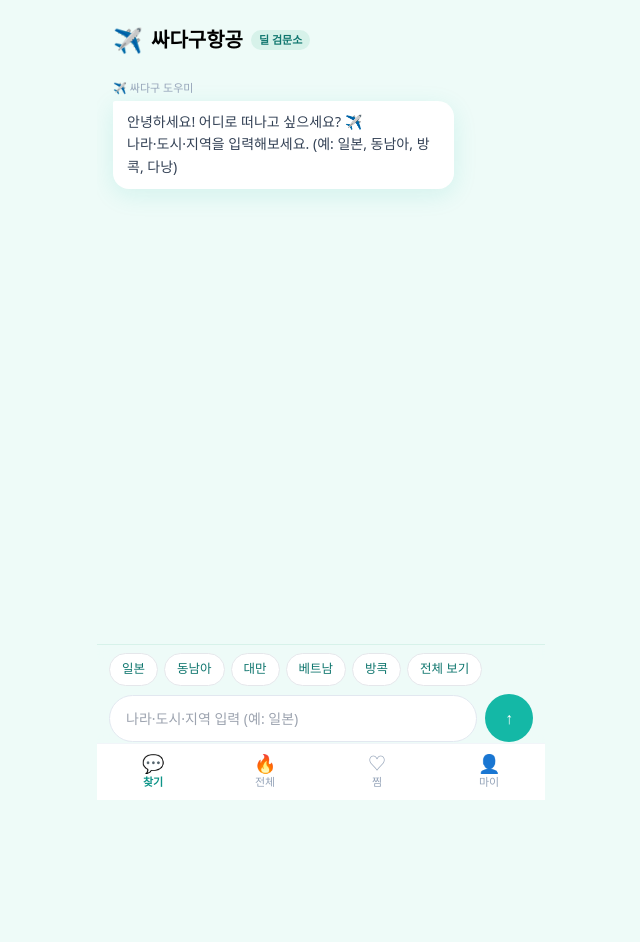
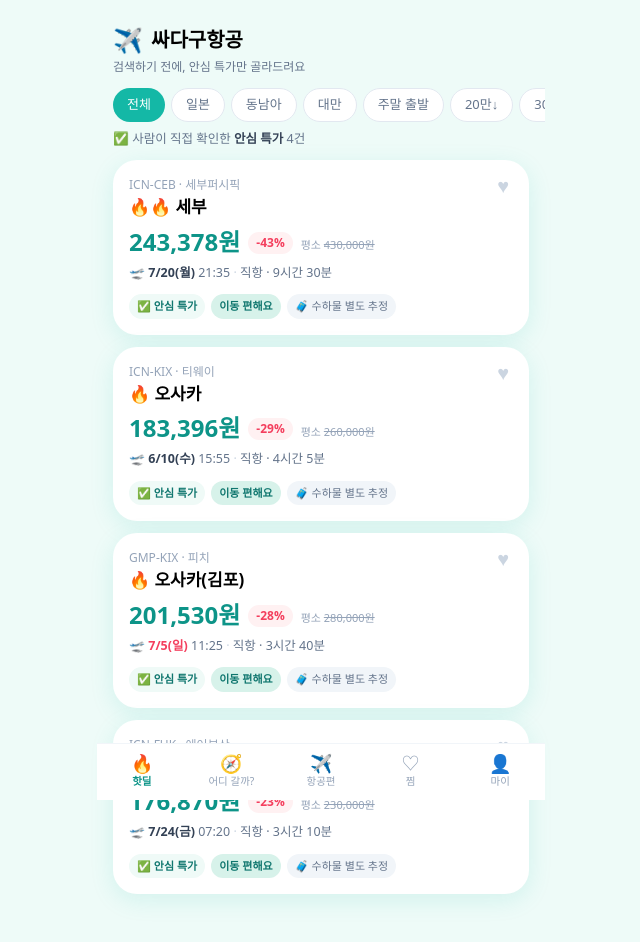
Before and after one commit to emforhs2002-bit/ssadagu-air-site, a React (Vite) app: page / in a window 1280 px wide. Shown: the top 942 px of the page, without its empty margins (319-959 px from the left). Before the commit the page ends 830 px from the top, so only its background shows below. Built offline with nearby package versions, Linux system fonts and the light colour scheme.

Commit message:
feat: v1 핫딜 중심 재구성(5탭 핫딜/어디갈까/항공편/찜/마이) + 용어 따뜻하게(안심특가·진짜내는돈·이동편함·꼼꼼확인표)

```diff
--- a/src/App.jsx
+++ b/src/App.jsx
@@ -1,37 +1,35 @@
-import React, { useEffect, useMemo, useRef, useState } from 'react'
+import React, { useEffect, useState } from 'react'
 
 /* ───────── helpers ───────── */
 const DAYS = ['일', '월', '화', '수', '목', '금', '토']
 const won = n => (n == null ? '-' : Number(n).toLocaleString('ko-KR') + '원')
 function parseDt(s) { if (!s) return null; const [d, t] = String(s).split(' '); const dt = new Date(d.replace(/-/g, '/') + ' ' + (t || '00:00')); return isNaN(dt) ? null : dt }
 function fmtDate(s) { const dt = parseDt(s); if (!dt) return { full: s || '-', weekend: false, month: 0 }; const w = dt.getDay(); return { md: `${dt.getMonth() + 1}/${dt.getDate()}`, dow: DAYS[w], time: (s.split(' ')[1] || ''), weekend: w === 0 || w === 6, month: dt.getMonth() + 1, full: `${dt.getMonth() + 1}/${dt.getDate()}(${DAYS[w]}) ${s.split(' ')[1] || ''}` } }
-const fatigueStyle = f => ({ '좋음': 'text-brand-700 bg-brand-100', '보통': 'text-amber-700 bg-amber-100', '나쁨': 'text-rose-700 bg-rose-100' }[f] || 'text-slate-600 bg-slate-100')
-const gradeStyle = g => (g === 'A' ? 'bg-brand-600' : g === 'B' ? 'bg-brand-500' : g === 'C' ? 'bg-amber-500' : g === 'D' ? 'bg-rose-500' : 'bg-slate-400')
-const statusLabel = s => ({ published: '검수완료', sample: '검수 샘플', auto: '자동발견', closed: '마감' }[s] || '검수 대기')
+const moveComfort = f => ({ '좋음': '이동 편해요', '보통': '조금 번거로워요', '나쁨': '많이 번거로워요' }[f] || f)
+const comfortStyle = f => ({ '좋음': 'text-brand-700 bg-brand-100', '보통': 'text-amber-700 bg-amber-100', '나쁨': 'text-rose-700 bg-rose-100' }[f] || 'text-slate-600 bg-slate-100')
+const safeBooking = g => (g === 'A' || g === 'B') ? { t: '안심 예약처', c: 'bg-brand-500' } : { t: '확인 필요 예약처', c: 'bg-amber-500' }
 
-/* ───────── 지역/도시 매핑 (채팅 검색) ───────── */
+/* ───────── 지역 매핑 (핫딜 카테고리) ───────── */
 const GEO = {
-  '일본': ['FUK', 'KIX', 'TYO', 'HND', 'NRT', 'OKA', 'CTS'],
-  '대만': ['TPE', 'KHH'],
-  '베트남': ['DAD', 'NHA', 'HAN', 'SGN', 'PQC'],
-  '태국': ['BKK', 'HKT', 'CNX'],
-  '필리핀': ['CEB', 'MNL', 'KLO'],
-  '싱가포르': ['SIN'], '말레이시아': ['KUL', 'BKI'], '인도네시아': ['DPS', 'CGK'],
-  '중국': ['PVG', 'TAO', 'PEK', 'CAN'], '홍콩': ['HKG'], '괌': ['GUM'], '사이판': ['SPN'],
+  '일본': ['FUK', 'KIX', 'TYO', 'HND', 'NRT', 'OKA', 'CTS'], '대만': ['TPE', 'KHH'],
+  '베트남': ['DAD', 'NHA', 'HAN', 'SGN'], '태국': ['BKK', 'HKT'], '필리핀': ['CEB', 'MNL'],
+  '싱가포르': ['SIN'], '중국': ['PVG', 'TAO'], '괌': ['GUM'],
 }
-const REGION = {
-  '동남아': ['베트남', '태국', '필리핀', '싱가포르', '말레이시아', '인도네시아'],
-  '일본대만': ['일본', '대만'],
-}
+const REGION = { '동남아': ['베트남', '태국', '필리핀', '싱가포르'] }
 const destOf = d => (d.route || '').split('-')[1] || ''
-function searchDeals(deals, qRaw) {
-  const q = (qRaw || '').trim()
-  if (!q) return []
-  if (['전체', '전부', '다', '아무', '모두'].some(k => q.includes(k))) return deals
+function byGeo(deals, q) {
   const codes = new Set(); const countries = []
   for (const [r, cs] of Object.entries(REGION)) if (q.includes(r) || r.includes(q)) countries.push(...cs)
   for (const [c, list] of Object.entries(GEO)) if (q.includes(c) || c.includes(q) || countries.includes(c)) list.forEach(x => codes.add(x))
   return deals.filter(d => codes.has(destOf(d)) || (d.city && (d.city.includes(q) || q.includes(d.city))))
+}
+const CATS = [['all', '전체'], ['일본', '일본'], ['동남아', '동남아'], ['대만', '대만'], ['weekend', '주말 출발'], ['b20', '20만↓'], ['b30', '30만↓']]
+function filterCat(deals, cat) {
+  if (cat === 'all') return deals
+  if (cat === 'weekend') return deals.filter(d => fmtDate(d.departure_time).weekend)
+  if (cat === 'b20') return deals.filter(d => d.price <= 200000)
+  if (cat === 'b30') return deals.filter(d => d.price <= 300000)
+  return byGeo(deals, cat)
 }
 
 /* ───────── localStorage ───────── */
@@ -40,7 +38,7 @@ function useSaved() {
   const toggle = id => setIds(p => { const n = p.includes(id) ? p.filter(x => x !== id) : [...p, id]; localStorage.setItem('saved', JSON.stringify(n)); return n })
   return [ids, toggle]
 }
-function report(id, kind) { const l = JSON.parse(localStorage.getItem('reports') || '[]'); l.push({ id, kind, at: new Date().toISOString() }); localStorage.setItem('reports', JSON.stringify(l)); alert('신고 접수했어요. 감사합니다! 🙏') }
+function report(id, kind) { const l = JSON.parse(localStorage.getItem('reports') || '[]'); l.push({ id, kind, at: new Date().toISOString() }); localStorage.setItem('reports', JSON.stringify(l)); alert('알려줘서 고마워요! 🙏 확인하고 바로 정리할게요.') }
 
 /* ───────── deal card ───────── */
 function DealCard({ d, saved, onSave, onOpen }) {
@@ -48,10 +46,7 @@ function DealCard({ d, saved, onSave, onOpen }) {
   return (
     <div className="bg-white rounded-3xl shadow-soft p-4 active:scale-[.99] transition" onClick={() => onOpen(d)}>
       <div className="flex items-start justify-between">
-        <div>
-          <div className="text-[12px] text-slate-400 font-medium">{d.route} · {d.airline}</div>
-          <div className="text-[17px] font-extrabold leading-tight mt-0.5">{d.badge} {d.city}</div>
-        </div>
+        <div><div className="text-[12px] text-slate-400 font-medium">{d.route} · {d.airline}</div><div className="text-[17px] font-extrabold leading-tight mt-0.5">{d.badge} {d.city}</div></div>
         <button onClick={e => { e.stopPropagation(); onSave(d.id) }} className={'text-xl leading-none px-1 ' + (saved ? 'text-rose-500' : 'text-slate-300')}>♥</button>
       </div>
       <div className="flex items-end gap-2 mt-2">
@@ -61,8 +56,8 @@ function DealCard({ d, saved, onSave, onOpen }) {
       </div>
       <div className="text-[12.5px] text-slate-500 mt-1.5">🛫 <b className={dep.weekend ? 'text-rose-500' : 'text-slate-700'}>{dep.md}({dep.dow})</b> {dep.time}<span className="text-slate-300"> · </span>{d.transfers === 0 ? '직항' : '경유 ' + d.transfers + '회'}{d.duration ? ' · ' + d.duration : ''}</div>
       <div className="flex flex-wrap gap-1.5 mt-3">
-        <span className="text-[11px] font-bold text-brand-700 bg-brand-50 rounded-full px-2 py-1">✅ {statusLabel(d.status)}</span>
-        <span className={'text-[11px] font-bold rounded-full px-2 py-1 ' + fatigueStyle(d.fatigue)}>피로도 {d.fatigue}</span>
+        <span className="text-[11px] font-bold text-brand-700 bg-brand-50 rounded-full px-2 py-1">✅ 안심 특가</span>
+        <span className={'text-[11px] font-bold rounded-full px-2 py-1 ' + comfortStyle(d.fatigue)}>{moveComfort(d.fatigue)}</span>
         <span className="text-[11px] font-medium text-slate-500 bg-slate-100 rounded-full px-2 py-1">🧳 {d.carrier_type === 'LCC' ? '수하물 별도 추정' : '수하물 포함 추정'}</span>
       </div>
     </div>
@@ -72,7 +67,7 @@ function DealCard({ d, saved, onSave, onOpen }) {
 /* ───────── detail sheet ───────── */
 function DealSheet({ d, onClose }) {
   if (!d) return null
-  const dep = fmtDate(d.departure_time), ret = fmtDate(d.return_time), hc = d.hidden_cost || {}, insp = d.inspection || {}
+  const dep = fmtDate(d.departure_time), ret = fmtDate(d.return_time), hc = d.hidden_cost || {}, insp = d.inspection || {}, sb = safeBooking(d.booking_grade)
   const Row = ({ l, r, s }) => <div className={'flex justify-between ' + (s ? 'font-bold text-brand-700 border-t border-brand-100 pt-1 mt-1' : '')}><span>{l}</span><span>{r}</span></div>
   return (
     <div className="fixed inset-0 z-50">
@@ -80,29 +75,26 @@ function DealSheet({ d, onClose }) {
       <div className="absolute bottom-0 inset-x-0 max-w-md mx-auto bg-white rounded-t-3xl sheet-up max-h-[90vh] overflow-y-auto no-scrollbar">
         <div className="sticky top-0 bg-white pt-2 pb-3 px-5 rounded-t-3xl">
           <div className="w-10 h-1.5 bg-slate-200 rounded-full mx-auto mb-3" />
-          <div className="flex items-start justify-between">
-            <div><div className="text-[12px] text-slate-400">{d.route} · {d.airline}</div><div className="text-xl font-extrabold">{d.badge} {d.city}</div></div>
-            <button onClick={onClose} className="text-slate-400 text-2xl leading-none">✕</button>
-          </div>
+          <div className="flex items-start justify-between"><div><div className="text-[12px] text-slate-400">{d.route} · {d.airline}</div><div className="text-xl font-extrabold">{d.badge} {d.city}</div></div><button onClick={onClose} className="text-slate-400 text-2xl leading-none">✕</button></div>
           <div className="flex items-end gap-2 mt-1"><div className="text-3xl font-black text-brand-600">{won(d.price)}</div>{d.discount_rate > 0 && <span className="mb-1.5 text-[12px] font-bold text-rose-500 bg-rose-50 rounded-full px-2 py-0.5">평소 대비 -{d.discount_rate}%</span>}</div>
         </div>
         <div className="px-5 pb-8 space-y-4 text-[13px]">
-          <div className="text-slate-600">🛫 가는 편 <b className={dep.weekend ? 'text-rose-500' : ''}>{dep.full}</b><br />🛬 오는 편 <b className={ret.weekend ? 'text-rose-500' : ''}>{ret.full}</b><br />{d.transfers === 0 ? '직항' : '경유 ' + d.transfers + '회'} · {d.duration} · 피로도 <b>{d.fatigue}</b></div>
+          <div className="text-slate-600">🛫 가는 편 <b className={dep.weekend ? 'text-rose-500' : ''}>{dep.full}</b><br />🛬 오는 편 <b className={ret.weekend ? 'text-rose-500' : ''}>{ret.full}</b><br />{d.transfers === 0 ? '직항' : '경유 ' + d.transfers + '회'} · {d.duration} · <b>{moveComfort(d.fatigue)}</b></div>
           <section className="border border-slate-100 rounded-2xl p-4">
-            <div className="flex items-center justify-between mb-2"><h3 className="font-bold text-slate-700">🔎 검수 영수증</h3><span className={'text-[11px] text-white rounded-full px-2 py-0.5 ' + gradeStyle(d.booking_grade)}>예약처 {d.booking_grade}</span></div>
+            <div className="flex items-center justify-between mb-2"><h3 className="font-bold text-slate-700">🔎 꼼꼼 확인표</h3><span className={'text-[11px] text-white rounded-full px-2 py-0.5 ' + sb.c}>{sb.t}</span></div>
             <div className="text-slate-600 space-y-0.5">
               <div>확인 시각: {insp.checked_at || '-'}</div>
-              <div>가격 확인: {insp.price_ok === true ? '✅' : insp.price_ok === false ? '❌' : '—'}</div>
-              <div>링크 확인: {insp.link_ok === true ? '✅' : insp.link_ok === false ? '❌' : '—'}</div>
+              <div>가격 확인: {insp.price_ok === true ? '✅ 직접 확인했어요' : insp.price_ok === false ? '❌' : '— (확인 예정)'}</div>
+              <div>링크 확인: {insp.link_ok === true ? '✅' : insp.link_ok === false ? '❌' : '— (확인 예정)'}</div>
               <div>수하물: {d.baggage_note}</div>
               <div>환불/변경: {insp.refund || '-'}</div>
             </div>
           </section>
-          <section className="bg-brand-50/70 rounded-2xl p-4"><h3 className="font-bold text-brand-800 mb-2">💰 숨은비용 레이더</h3><div className="text-slate-700 space-y-0.5">
+          <section className="bg-brand-50/70 rounded-2xl p-4"><h3 className="font-bold text-brand-800 mb-2">💰 진짜 내는 돈</h3><div className="text-slate-700 space-y-0.5">
             <Row l="항공권 표시가" r={won(hc.airfare)} /><Row l="위탁수하물(추정)" r={'+' + won(hc.baggage_est)} /><Row l="eSIM" r={'+' + won(hc.esim)} /><Row l="숙소" r={hc.hotel_note || '별도'} /><Row l="예상 총여행비" r={won(hc.total_est)} s />
           </div></section>
-          <section className="grid gap-2"><div className="bg-brand-50 rounded-2xl p-3"><b className="text-brand-700">👍 추천</b><div className="text-slate-600 mt-1">{(d.fit_recommend || []).join(' · ')}</div></div><div className="bg-rose-50 rounded-2xl p-3"><b className="text-rose-600">👎 비추천</b><div className="text-slate-600 mt-1">{(d.fit_avoid || []).join(' · ')}</div></div></section>
-          <a href={d.affiliate_url} target="_blank" rel="noopener" className="block text-center bg-brand-500 hover:bg-brand-600 text-white font-bold rounded-2xl py-3.5">예약 보러가기 →</a>
+          <section className="grid gap-2"><div className="bg-brand-50 rounded-2xl p-3"><b className="text-brand-700">👍 이런 분께 추천</b><div className="text-slate-600 mt-1">{(d.fit_recommend || []).join(' · ')}</div></div><div className="bg-rose-50 rounded-2xl p-3"><b className="text-rose-600">👎 이런 분껜 비추천</b><div className="text-slate-600 mt-1">{(d.fit_avoid || []).join(' · ')}</div></div></section>
+          <a href={d.affiliate_url} target="_blank" rel="noopener" className="block text-center bg-brand-500 hover:bg-brand-600 text-white font-bold rounded-2xl py-3.5">예약하러 가기 →</a>
           <div className="text-center text-[12px] text-slate-400">결제·환불은 항공사/판매처 직접 · 예약 전 실제가 꼭 확인</div>
           <div className="border-t border-slate-100 pt-3"><div className="text-[12px] text-slate-400 mb-2">가격이 다르거나 마감됐나요?</div><div className="grid grid-cols-2 gap-2 text-[12.5px]">{[['price', '가격이 달라요'], ['soldout', '마감됐어요'], ['baggage', '수하물 달라요'], ['link', '링크 이상해요']].map(([k, t]) => <button key={k} onClick={() => report(d.id, k)} className="bg-slate-100 text-slate-600 rounded-xl py-2">{t}</button>)}</div></div>
         </div>
@@ -111,57 +103,40 @@ function DealSheet({ d, onClose }) {
   )
 }
 
-/* ───────── 채팅 검색 (메인) ───────── */
-function Chat({ deals, savedIds, onSave, onOpen }) {
-  const [msgs, setMsgs] = useState([{ from: 'bot', text: '안녕하세요! 어디로 떠나고 싶으세요? ✈️\n나라·도시·지역을 입력해보세요. (예: 일본, 동남아, 방콕, 다낭)' }])
-  const [input, setInput] = useState('')
-  const endRef = useRef(null)
-  useEffect(() => { endRef.current?.scrollIntoView({ behavior: 'smooth' }) }, [msgs])
-  function send(text) {
-    const q = (text ?? input).trim(); if (!q) return
-    const res = searchDeals(deals, q)
-    const bot = res.length
-      ? { from: 'bot', text: `'${q}' 검수된 딜 ${res.length}개 찾았어요 👇`, deals: res }
-      : { from: 'bot', text: `'${q}' 쪽은 아직 검수된 딜이 없어요 😅\n다른 지역을 말하거나 아래 '전체 보기'를 눌러보세요.` }
-    setMsgs(m => [...m, { from: 'user', text: q }, bot]); setInput('')
-  }
-  const chips = ['일본', '동남아', '대만', '베트남', '방콕', '전체 보기']
+/* ───────── 🔥 핫딜 (본체) ───────── */
+function HotDeals({ deals, savedIds, onSave, onOpen }) {
+  const [cat, setCat] = useState('all')
+  const list = filterCat(deals, cat).sort((a, b) => b.discount_rate - a.discount_rate)
   return (
-    <div className="flex flex-col h-[calc(100vh-118px)]">
-      <div className="flex-1 overflow-y-auto no-scrollbar px-4 py-3 space-y-3">
-        {msgs.map((m, i) => (
-          <div key={i} className={m.from === 'user' ? 'flex justify-end' : ''}>
-            {m.from === 'bot' && <div className="text-[11px] text-slate-400 mb-1">✈️ 싸다구 도우미</div>}
-            <div className={'max-w-[82%] whitespace-pre-line text-[14px] leading-relaxed rounded-2xl px-3.5 py-2.5 ' + (m.from === 'user' ? 'bg-brand-500 text-white rounded-tr-sm' : 'bg-white text-slate-700 shadow-soft rounded-tl-sm')}>{m.text}</div>
-            {m.deals && <div className="space-y-3 mt-2">{m.deals.map(d => <DealCard key={d.id} d={d} saved={savedIds.includes(d.id)} onSave={onSave} onOpen={onOpen} />)}</div>}
-          </div>
-        ))}
-        <div ref={endRef} />
+    <div>
+      <div className="flex gap-1.5 overflow-x-auto no-scrollbar px-4 pt-1 pb-2 sticky top-[60px] z-20 bg-[#eefbf8]/90 backdrop-blur">
+        {CATS.map(([k, label]) => <button key={k} onClick={() => setCat(k)} className={'shrink-0 text-[13px] rounded-full px-3.5 py-1.5 font-medium ' + (cat === k ? 'bg-brand-500 text-white' : 'bg-white text-slate-500 border border-slate-200')}>{label}</button>)}
       </div>
-      <div className="px-3 pt-2 pb-2 bg-[#eefbf8]/95 backdrop-blur border-t border-brand-100">
-        <div className="flex gap-1.5 overflow-x-auto no-scrollbar pb-2">
-          {chips.map(c => <button key={c} onClick={() => send(c)} className="shrink-0 text-[12.5px] bg-white text-brand-700 border border-brand-200 rounded-full px-3 py-1.5">{c}</button>)}
-        </div>
-        <div className="flex gap-2 items-center">
-          <input value={input} onChange={e => setInput(e.target.value)} onKeyDown={e => e.key === 'Enter' && send()} placeholder="나라·도시·지역 입력 (예: 일본)" className="flex-1 bg-white rounded-full px-4 py-3 text-[14px] outline-none border border-slate-200" />
-          <button onClick={() => send()} className="bg-brand-500 text-white font-bold rounded-full w-12 h-12 shrink-0">↑</button>
-        </div>
+      <div className="px-4 pb-4 space-y-3">
+        <p className="text-[12.5px] text-slate-500">✅ 사람이 직접 확인한 <b className="text-slate-700">안심 특가</b> {list.length}건</p>
+        {list.length ? list.map(d => <DealCard key={d.id} d={d} saved={savedIds.includes(d.id)} onSave={onSave} onOpen={onOpen} />)
+          : <Empty icon="🔎" text="이 조건엔 안심 특가가 아직 없어요. 다른 카테고리를 눌러보세요." />}
       </div>
     </div>
   )
 }
 
-/* ───────── 전체 / 찜 / 마이 ───────── */
-function AllDeals({ deals, savedIds, onSave, onOpen }) {
-  const sorted = [...deals].sort((a, b) => b.discount_rate - a.discount_rate)
-  return <div className="px-4 space-y-3 pt-2 pb-4">
-    <p className="text-[13px] text-slate-500">검수 완료된 전체 딜 {sorted.length}건</p>
-    {sorted.map(d => <DealCard key={d.id} d={d} saved={savedIds.includes(d.id)} onSave={onSave} onOpen={onOpen} />)}
+/* ───────── 🧭 어디 갈까? / ✈️ 항공편 (준비 중) ───────── */
+const Soon = ({ icon, title, lines }) => (
+  <div className="px-6 pt-10 text-center">
+    <div className="text-5xl mb-3">{icon}</div>
+    <div className="text-lg font-extrabold mb-1">{title}</div>
+    <div className="inline-block text-[11px] font-bold text-brand-700 bg-brand-100 rounded-full px-2.5 py-1 mb-4">곧 만나요</div>
+    <div className="text-[13.5px] text-slate-500 leading-relaxed space-y-1">{lines.map((l, i) => <div key={i}>{l}</div>)}</div>
   </div>
-}
+)
+const Where = () => <Soon icon="🧭" title="어디 갈까?" lines={['언제 · 누구랑 · 예산 · 분위기만 고르면', '딱 맞는 여행지를 추천해드려요.', '', '“이번 달 30만원, 커플, 맛집” →', '후쿠오카·타이베이 + 지금 뜬 특가까지.']} />
+const Flights = () => <Soon icon="✈️" title="항공편 둘러보기" lines={['출발·도착·날짜를 직접 넣고', '항공권을 둘러보는 기능이에요.', '', '※ 최근 발견된 참고가 기준이며', '실제 결제가는 예약처에서 확인해요.']} />
+
+/* ───────── ♡ 찜 / 👤 마이 ───────── */
 function Saved({ deals, savedIds, onSave, onOpen }) {
   const list = deals.filter(d => savedIds.includes(d.id))
-  if (!list.length) return <Empty icon="♡" text="찜한 딜이 없어요. 카드의 하트를 눌러 저장하세요." />
+  if (!list.length) return <Empty icon="♡" text="찜한 특가가 없어요. 카드의 하트를 눌러 저장하세요." />
   return <div className="px-4 space-y-3 pt-2 pb-4">{list.map(d => <DealCard key={d.id} d={d} saved onSave={onSave} onOpen={onOpen} />)}</div>
 }
 function Toggle({ label, k }) {
@@ -169,20 +144,18 @@ function Toggle({ label, k }) {
   return <button onClick={() => { const n = !on; setOn(n); localStorage.setItem('opt_' + k, n ? '1' : '0') }} className="w-full flex items-center justify-between py-2.5"><span className="text-slate-700 text-[14px]">{label}</span><span className={'w-11 h-6 rounded-full p-0.5 transition ' + (on ? 'bg-brand-500' : 'bg-slate-200')}><span className={'block w-5 h-5 bg-white rounded-full transition ' + (on ? 'translate-x-5' : '')} /></span></button>
 }
 const Section = ({ title, children }) => <div className="bg-white rounded-2xl shadow-soft p-4"><div className="text-[13px] font-bold text-slate-700 mb-2">{title}</div>{children}</div>
-const Empty = ({ icon, text }) => <div className="text-center text-slate-400 py-24"><div className="text-4xl mb-2">{icon}</div><div className="text-[13px] px-10">{text}</div></div>
-function My() {
-  return <div className="px-4 pb-4 pt-2 space-y-4">
-    <Section title="관심 공항"><div className="flex gap-2 flex-wrap">{['인천(ICN)', '김포(GMP)'].map(a => <span key={a} className="text-[13px] bg-brand-50 text-brand-700 rounded-full px-3 py-1.5">{a}</span>)}</div></Section>
-    <Section title="제외 조건 (이런 딜은 숨기기)"><Toggle label="경유 항공권 숨기기" k="no_transfer" /><Toggle label="새벽 출발/도착 숨기기" k="no_dawn" /><Toggle label="수하물 별도(LCC) 숨기기" k="no_lcc" /></Section>
-    <Section title="푸시 강도"><div className="text-[13px] text-slate-500">🔥🔥 이상만 받기 (기본) · <span className="text-slate-400">설정은 다음 업데이트</span></div></Section>
-    <div className="text-center text-[11px] text-slate-400 pt-2">싸다구항공 · 결제·환불은 판매처 직접, 우린 검수된 딜만</div>
-  </div>
-}
+const Empty = ({ icon, text }) => <div className="text-center text-slate-400 py-20"><div className="text-4xl mb-2">{icon}</div><div className="text-[13px] px-10">{text}</div></div>
+const My = () => <div className="px-4 pb-4 pt-2 space-y-4">
+  <Section title="관심 공항"><div className="flex gap-2 flex-wrap">{['인천(ICN)', '김포(GMP)'].map(a => <span key={a} className="text-[13px] bg-brand-50 text-brand-700 rounded-full px-3 py-1.5">{a}</span>)}</div></Section>
+  <Section title="이런 특가는 숨기기"><Toggle label="경유 항공권 숨기기" k="no_transfer" /><Toggle label="새벽 출발/도착 숨기기" k="no_dawn" /><Toggle label="수하물 별도(LCC) 숨기기" k="no_lcc" /></Section>
+  <Section title="특가 알림"><div className="text-[13px] text-slate-500">🔥🔥 이상만 받기 (기본) · <span className="text-slate-400">알림은 다음 업데이트</span></div></Section>
+  <div className="text-center text-[11px] text-slate-400 pt-2">싸다구항공 · 결제·환불은 판매처 직접, 우린 안심 특가만 골라드려요</div>
+</div>
 
 /* ───────── shell ───────── */
-const TABS = [['chat', '💬', '찾기'], ['all', '🔥', '전체'], ['saved', '♡', '찜'], ['my', '👤', '마이']]
+const TABS = [['hot', '🔥', '핫딜'], ['where', '🧭', '어디 갈까?'], ['flights', '✈️', '항공편'], ['saved', '♡', '찜'], ['my', '👤', '마이']]
 export default function App() {
-  const [tab, setTab] = useState('chat')
+  const [tab, setTab] = useState('hot')
   const [deals, setDeals] = useState(null)
   const [sel, setSel] = useState(null)
   const [savedIds, toggleSave] = useSaved()
@@ -190,18 +163,20 @@ export default function App() {
   const p = { savedIds, onSave: toggleSave, onOpen: setSel }
   return (
     <div className="max-w-md mx-auto min-h-full flex flex-col">
-      <header className="sticky top-0 z-30 bg-[#eefbf8]/90 backdrop-blur px-4 pt-6 pb-3">
-        <div className="flex items-center gap-2"><span className="text-2xl">✈️</span><h1 className="text-xl font-extrabold">싸다구항공</h1><span className="text-[11px] font-semibold text-brand-700 bg-brand-100 rounded-full px-2 py-0.5">딜 검문소</span></div>
+      <header className="sticky top-0 z-30 bg-[#eefbf8]/90 backdrop-blur px-4 pt-6 pb-2">
+        <div className="flex items-center gap-2"><span className="text-2xl">✈️</span><h1 className="text-xl font-extrabold">싸다구항공</h1></div>
+        <p className="text-[12px] text-slate-500 mt-0.5">검색하기 전에, 안심 특가만 골라드려요</p>
       </header>
       <main className="flex-1 pb-20">
         {deals === null && <Empty icon="⏳" text="불러오는 중…" />}
-        {deals && tab === 'chat' && <Chat deals={deals} {...p} />}
-        {deals && tab === 'all' && (deals.length ? <AllDeals deals={deals} {...p} /> : <Empty icon="🔎" text="검수된 딜이 아직 없어요." />)}
+        {deals && tab === 'hot' && (deals.length ? <HotDeals deals={deals} {...p} /> : <Empty icon="🔎" text="안심 특가가 아직 없어요." />)}
+        {deals && tab === 'where' && <Where />}
+        {deals && tab === 'flights' && <Flights />}
         {deals && tab === 'saved' && <Saved deals={deals} {...p} />}
         {deals && tab === 'my' && <My />}
       </main>
-      <nav className="fixed bottom-0 inset-x-0 max-w-md mx-auto bg-white border-t border-slate-100 grid grid-cols-4 pb-[env(safe-area-inset-bottom)] z-40">
-        {TABS.map(([k, ic, label]) => <button key={k} onClick={() => setTab(k)} className={'py-2.5 flex flex-col items-center gap-0.5 text-[11px] ' + (tab === k ? 'text-brand-600 font-bold' : 'text-slate-400')}><span className="text-lg leading-none">{ic}</span>{label}</button>)}
+      <nav className="fixed bottom-0 inset-x-0 max-w-md mx-auto bg-white border-t border-slate-100 grid grid-cols-5 pb-[env(safe-area-inset-bottom)] z-40">
+        {TABS.map(([k, ic, label]) => <button key={k} onClick={() => setTab(k)} className={'py-2.5 flex flex-col items-center gap-0.5 text-[10.5px] ' + (tab === k ? 'text-brand-600 font-bold' : 'text-slate-400')}><span className="text-lg leading-none">{ic}</span>{label}</button>)}
       </nav>
       {sel && <DealSheet d={sel} onClose={() => setSel(null)} />}
     </div>
```
